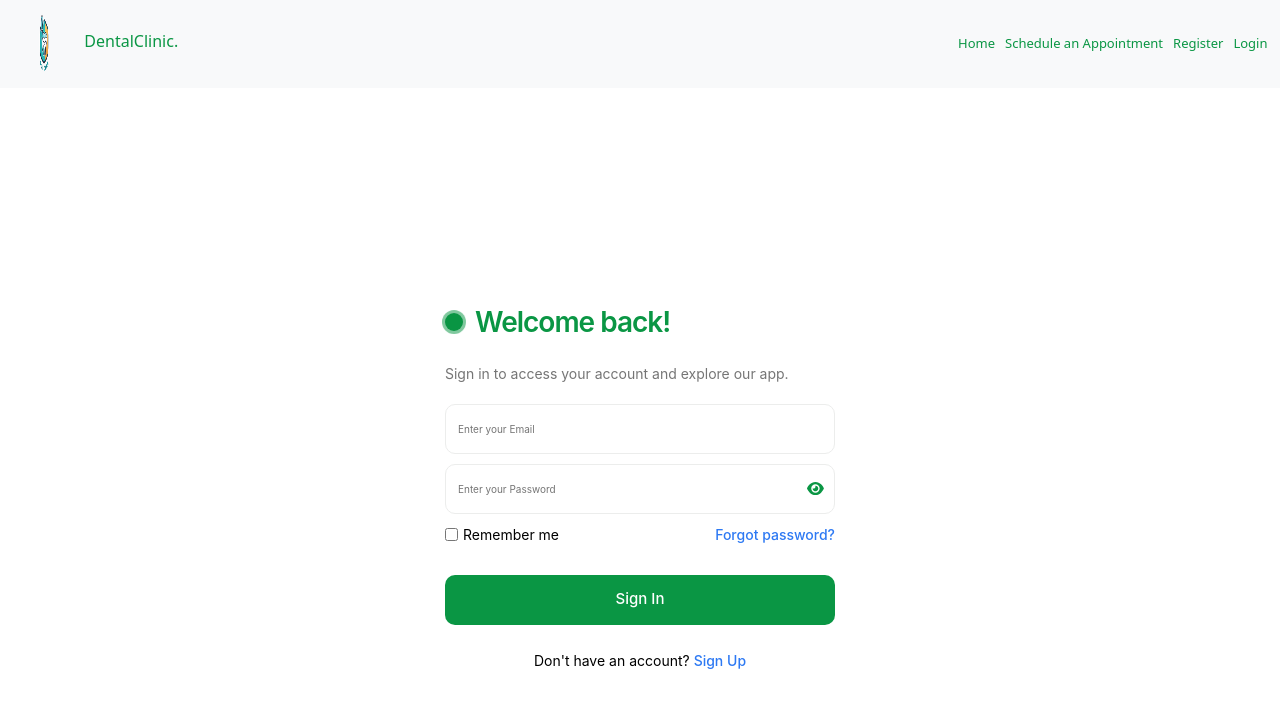
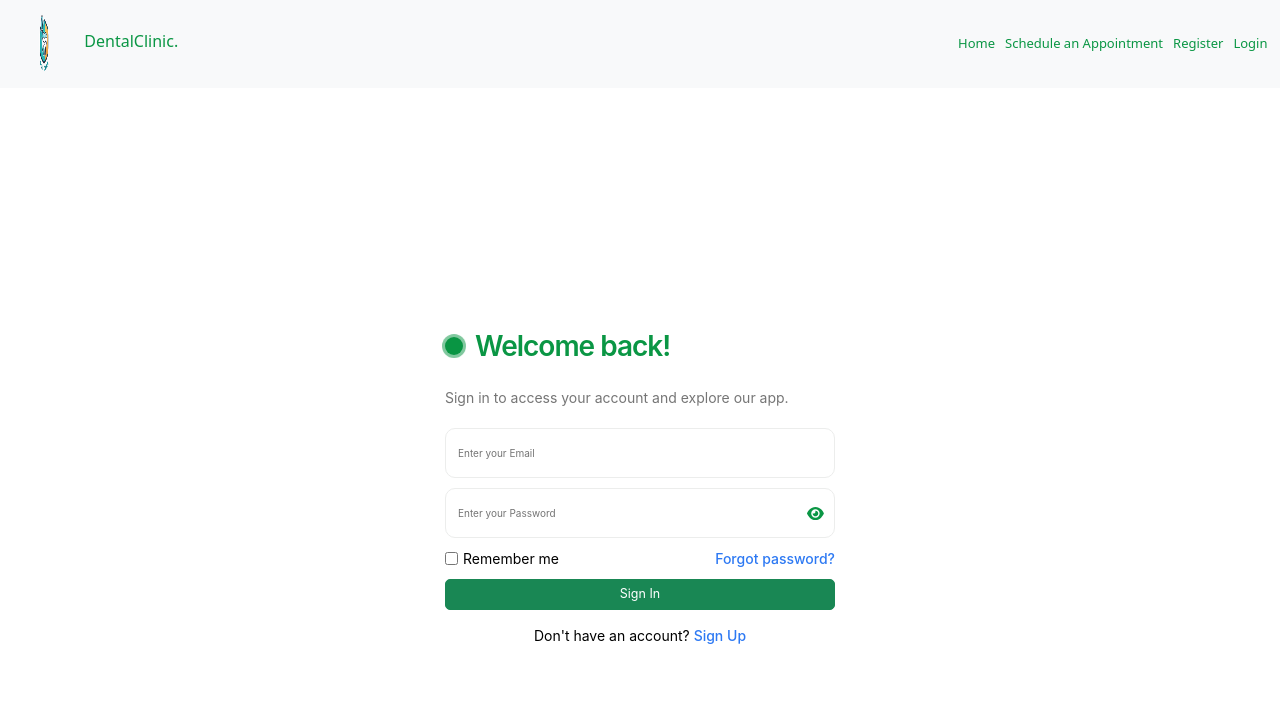
Before and after one commit to K4elthaz/Dental-Office-Online-Scheduling-System-, a React (Vite) app in the folder client/: page /login in a window 1280 px wide. Shown: the top 708 px of the page. Built offline with nearby package versions, Linux system fonts and the light colour scheme; no server answers.

Commit message:
Update button for reg and login

```diff
--- a/client/src/pages/Login.jsx
+++ b/client/src/pages/Login.jsx
@@ -3,6 +3,8 @@
 import { toast } from "react-hot-toast";
 import { useNavigate } from "react-router-dom";
 import { UserContext } from "../../context/userContext";
+import { Button } from "react-bootstrap";
+
 // import { set } from "mongoose";
 
 export default function Login() {
@@ -104,7 +106,12 @@
           </div>
           <span class="span">Forgot password?</span>
         </div>
-        <button class="button-submit">Sign In</button>
+        <div className="d-grid gap-2">
+          <Button variant="success" size="lg">
+            Sign In
+          </Button>
+        </div>
+
         <p class="p">
           Don't have an account? <span class="span">Sign Up</span>
         </p>
--- a/client/src/pages/Register.jsx
+++ b/client/src/pages/Register.jsx
@@ -2,6 +2,7 @@
 import { useNavigate } from "react-router-dom";
 import { toast } from "react-hot-toast";
 import axios from "axios";
+import { Button } from "react-bootstrap";
 
 export default function Register() {
   const navigate = useNavigate();
@@ -132,8 +133,12 @@
             ></path>
           </svg>
         </div>
+        <div className="d-grid gap-2">
+          <Button variant="success" size="lg">
+            Submit
+          </Button>
+        </div>
 
-        <button class="button-submit">Submit</button>
         <p class="p">
           Already have an acount ? <a href="#">Signin</a>{" "}
         </p>
```
